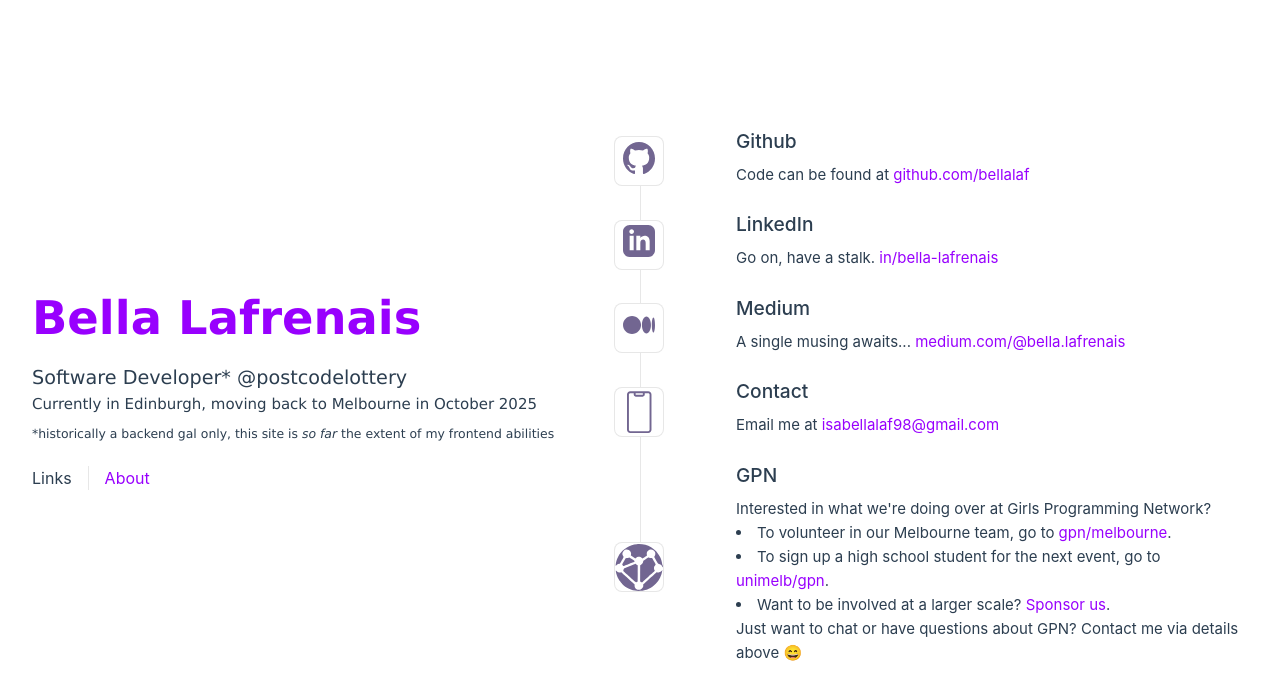
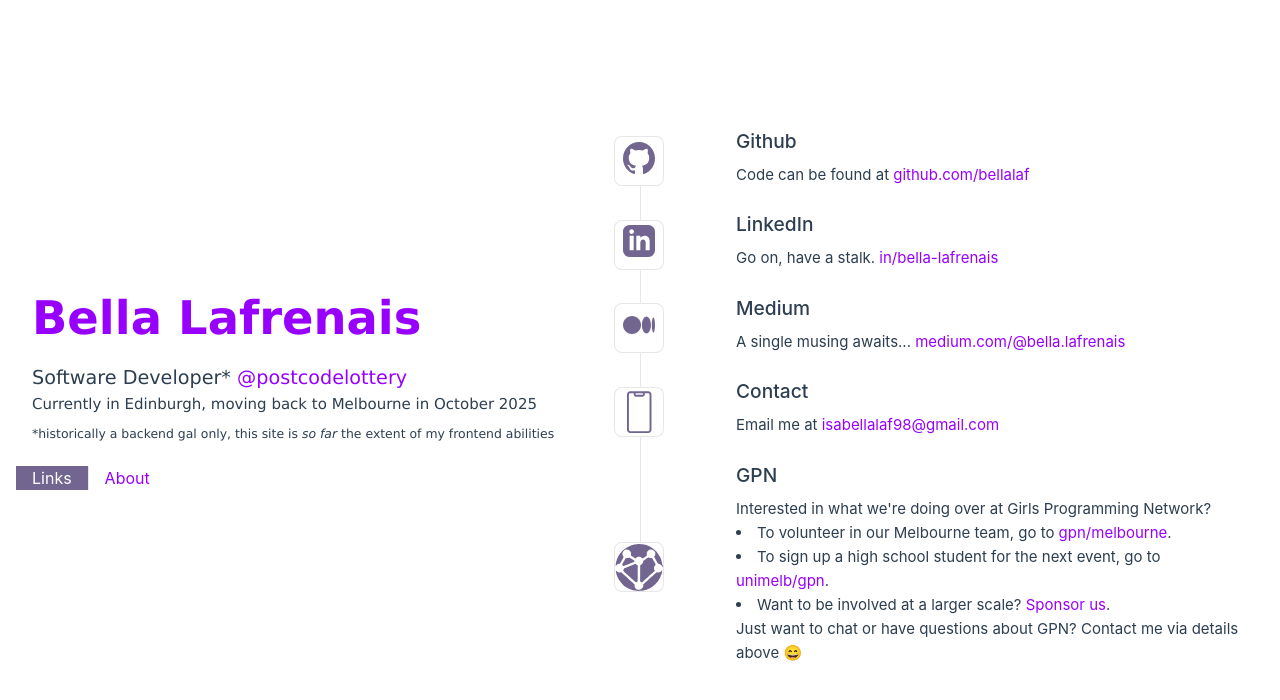
Before and after one commit to bellalaf/bellalaf.com, a Vue app: page / in a window 1280 px wide. Shown: the top 700 px of the page. Built offline with nearby package versions, Linux system fonts and the light colour scheme.

Commit message:
improve link hover

```diff
--- a/src/App.vue
+++ b/src/App.vue
@@ -33,11 +33,13 @@
 }
 
 nav a.router-link-exact-active {
-  color: var(--color-text);
+  color: #FFFFFF;
+  background-color: #726691;
 }
 
 nav a.router-link-exact-active:hover {
   background-color: transparent;
+  color: var(--color-text)
 }
 
 nav a {
--- a/src/components/SideHeader.vue
+++ b/src/components/SideHeader.vue
@@ -40,15 +40,6 @@
   top: 10px;
 }
 
-a {
-  color: #2c3e50;
-}
-
-a:hover {
-  background-color: #0e0b17;
-  color: #cc79fc;
-}
-
 .greetings h1,
 .greetings h3
 .greetings h5 {
```
